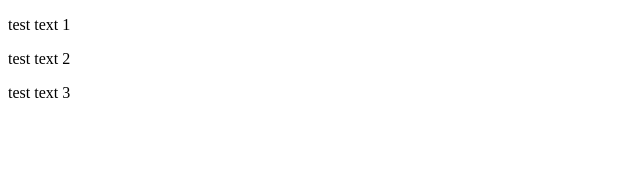
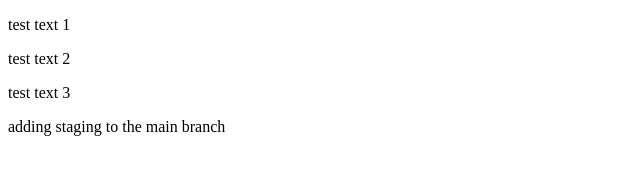
Before and after one commit to Sakib928/test-repo, a plain HTML site: page index.html in a window 1280 px wide. Shown: the whole page, without its empty margins (0-640 px from the left). Drawn offline with Linux system fonts and the light colour scheme.

Commit message:
change in staging before pull request

```diff
--- a/index.html
+++ b/index.html
@@ -11,6 +11,7 @@
     <p>test text 1</p>
     <p>test text 2</p>
     <p>test text 3</p>
+    <p>adding staging to the main branch</p>
 </body>
 
 </html>
```
